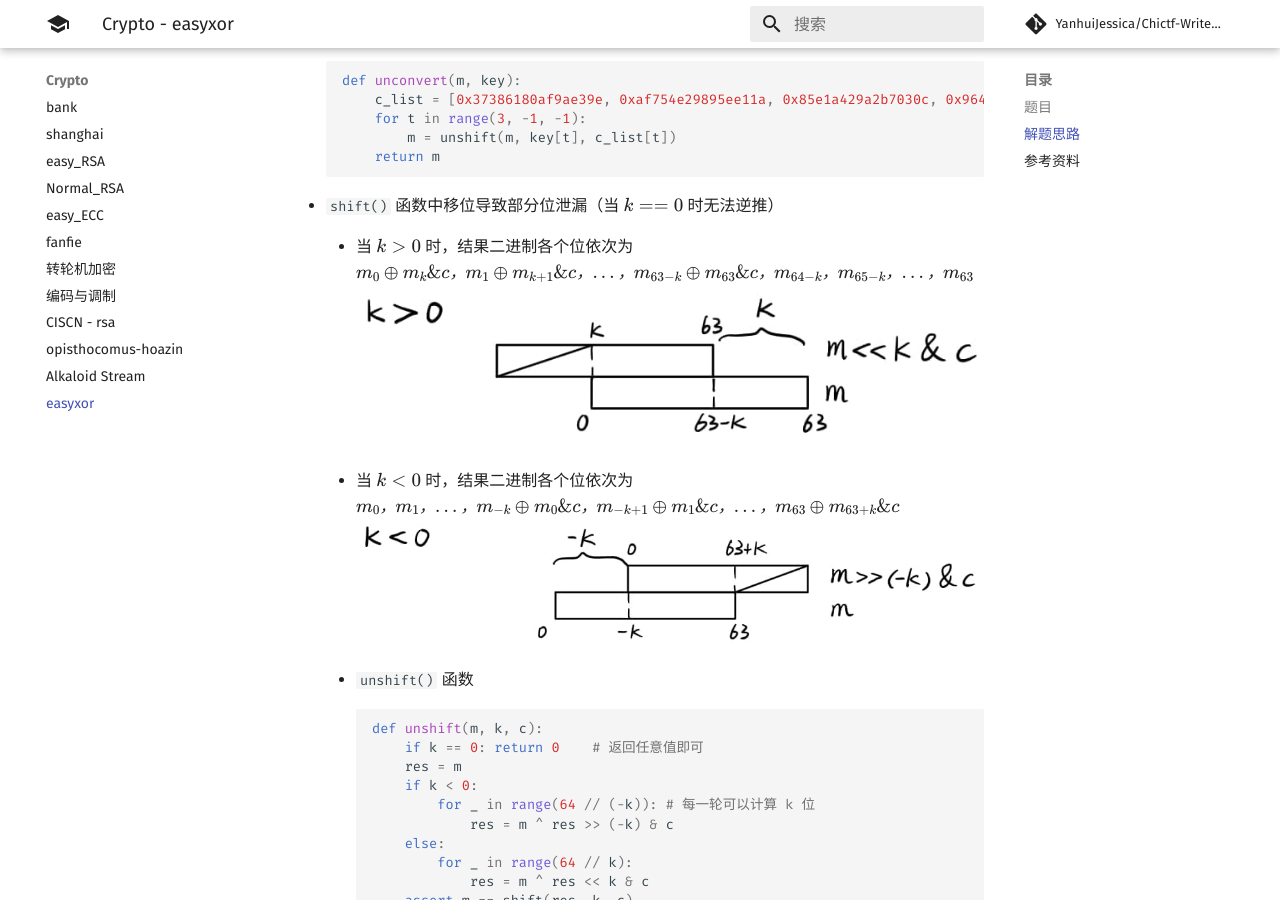
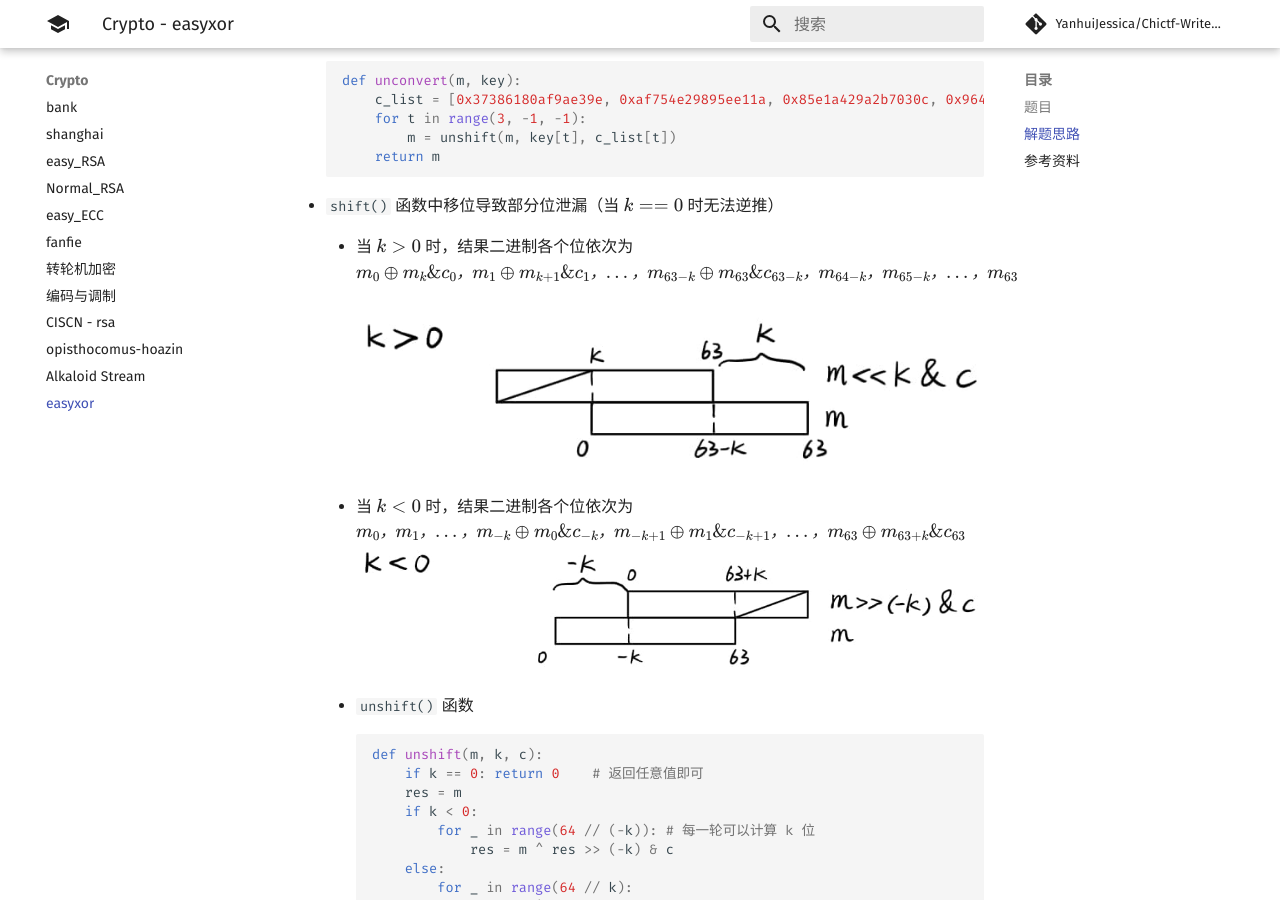
Before and after one commit to YanhuiJessica/Chictf-Writeups, an MkDocs documentation site: the page built from docs/crypto/easyxor.md, in a window 1280 px wide and 900 px high, scrolled down 1029 px. Built offline with MkDocs 1.6.1 and Material for MkDocs 9.7.7, drawn with Linux system fonts in a browser that asks for light colours; comment, search, counter and statistics services are not loaded.

Commit message:
补充 c 的下标

````diff
--- a/docs/crypto/easyxor.md
+++ b/docs/crypto/easyxor.md
@@ -90,10 +90,10 @@ Block cipher is used frequently.
     ```
 
 - `shift()` 函数中移位导致部分位泄漏（当 $k == 0$ 时无法逆推）
-    - 当 $k > 0$ 时，结果二进制各个位依次为 $m_0 \oplus m_k \& c，m_1 \oplus m_{k+1} \& c，...，m_{63-k} \oplus m_{63} \& c，m_{64-k}，m_{65-k}，...，m_{63}$<br>
+    - 当 $k > 0$ 时，结果二进制各个位依次为 $m_0 \oplus m_k \& c_{0}，m_1 \oplus m_{k+1} \& c_{1}，...，m_{63-k} \oplus m_{63} \& c_{63-k}，m_{64-k}，m_{65-k}，...，m_{63}$<br>
 ![推理图解](img/easyxor03.jpg)
 
-    - 当 $k < 0$ 时，结果二进制各个位依次为 $m_0，m_1，...，m_{-k} \oplus m_0 \& c，m_{-k+1} \oplus m_1 \& c，...，m_{63} \oplus m_{63+k} \& c$
+    - 当 $k < 0$ 时，结果二进制各个位依次为 $m_0，m_1，...，m_{-k} \oplus m_0 \& c_{-k}，m_{-k+1} \oplus m_1 \& c_{-k+1}，...，m_{63} \oplus m_{63+k} \& c_{63}$
 ![推理图解](img/easyxor04.jpg)
 
     - `unshift()` 函数
````
